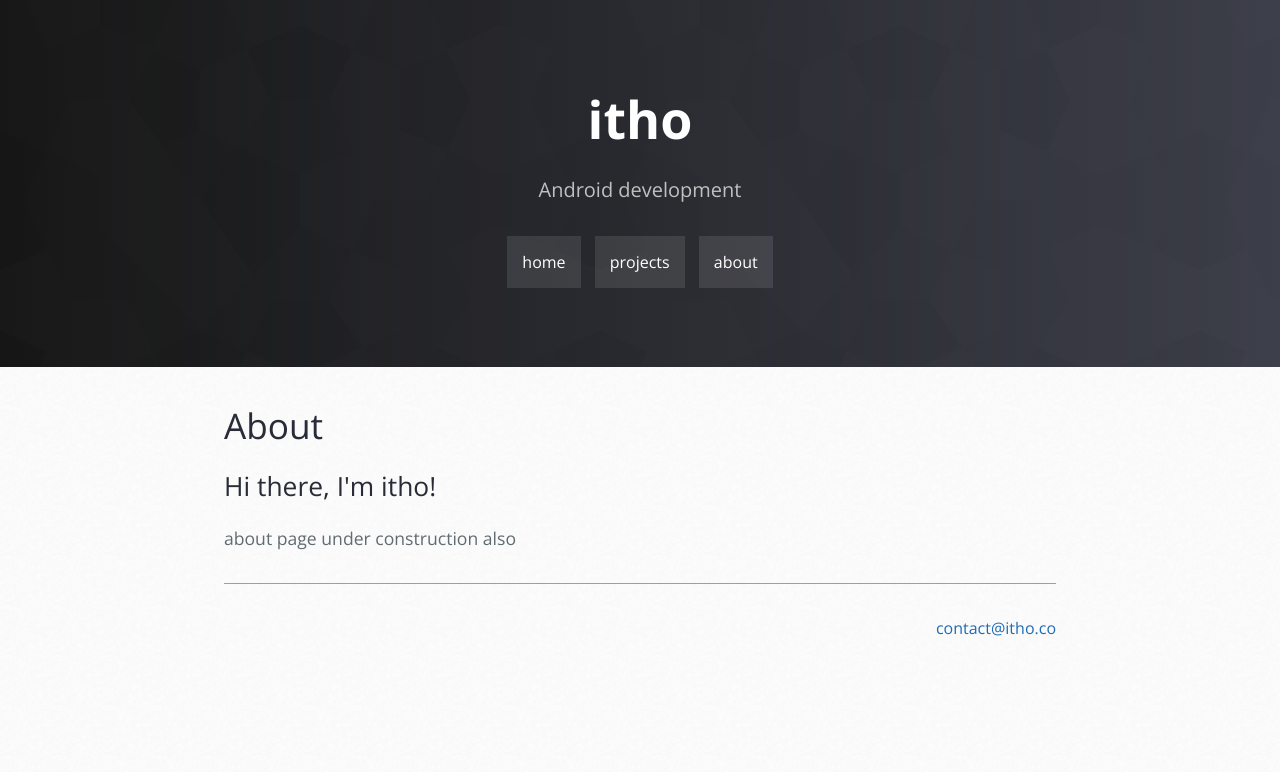
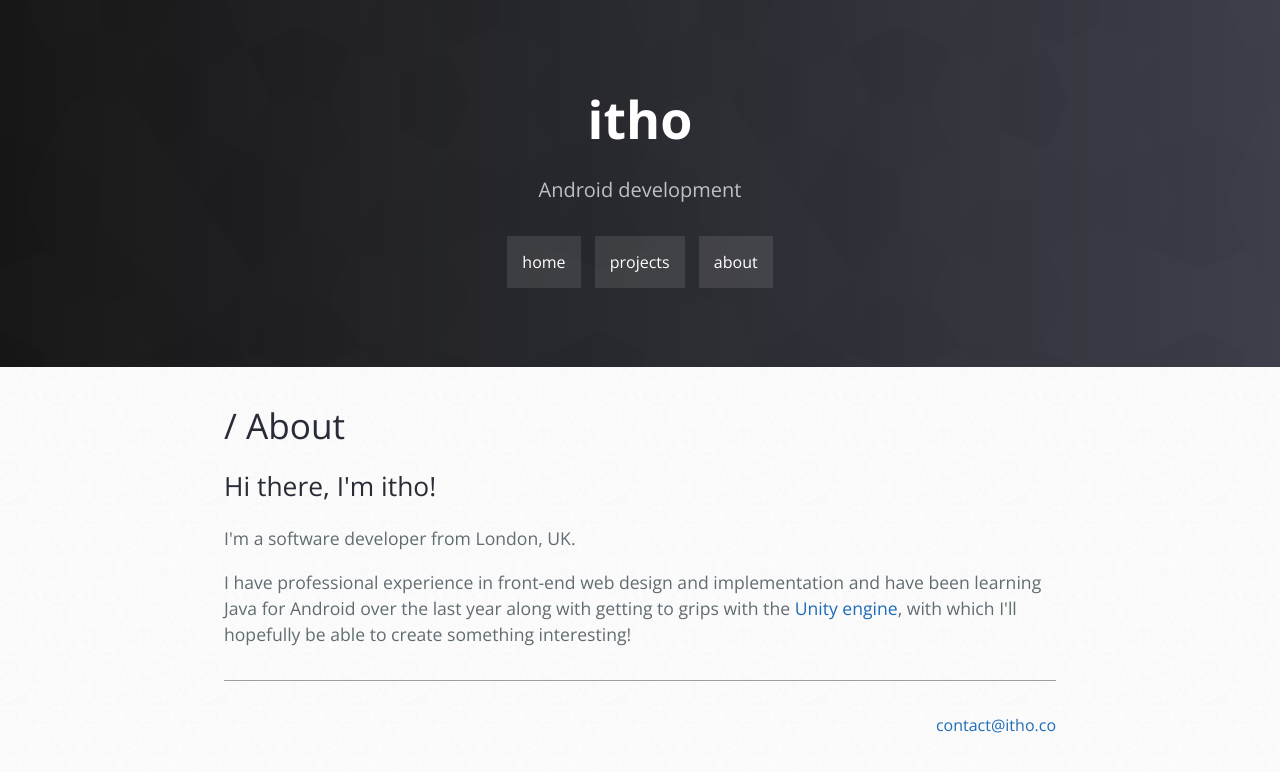
Before and after one commit to itho/itho.github.io, a Jekyll site: the page built from about/index.html, in a window 1280 px wide. Shown: the top 772 px of the page. Built offline with Jekyll 4.4.1, drawn with Linux system fonts in a browser that asks for light colours; some web fonts are replaced.

Commit message:
Update site content

```diff
--- a/about/index.html
+++ b/about/index.html
@@ -2,9 +2,12 @@
 layout: default
 title:  itho - About
 ---
-<h1>About</h1>
-
+<h1>/ About</h1>
 <div class="blurb">
-    <h2>Hi there, I'm itho!</h2>
-    <p>about page under construction also</p>
+  <h2>Hi there, I'm itho!</h2>
+  <p>I'm a software developer from London, UK.</p>
+  <p>I have professional experience in front-end web design and implementation
+  and have been learning Java for Android over the last year along with
+  getting to grips with the <a href="https://unity3d.com/">Unity engine</a>,
+  with which I'll hopefully be able to create something interesting!</p>
 </div><!-- /.blurb -->
--- a/index.html
+++ b/index.html
@@ -2,7 +2,8 @@
 layout: default
 title:  itho
 ---
+<h1>Hi there!</h1>
 <div class="blurb">
-    <h1>Hi there!</h1>
-    <p>Site under construction.</p>
+  <p>I'm a Software Developer/Engineer from London, UK.</p>
+  <p>Please get in touch if you'd like to discuss any of my work.</p>
 </div><!-- /.blurb -->
--- a/projects/index.html
+++ b/projects/index.html
@@ -2,7 +2,9 @@
 layout: default
 title: itho - Projects
 ---
-<h1>Projects</h1>
+<h1>/ Projects</h1>
 <div class="blurb">
-    <p>Please check back soon for news on upcoming developments.</p>
+	<p>This page will contain all information on existing and soon to be released
+	projects.</p>
+  <p>Please check back soon for news on upcoming developments.</p>
 </div><!-- /.blurb -->
```
